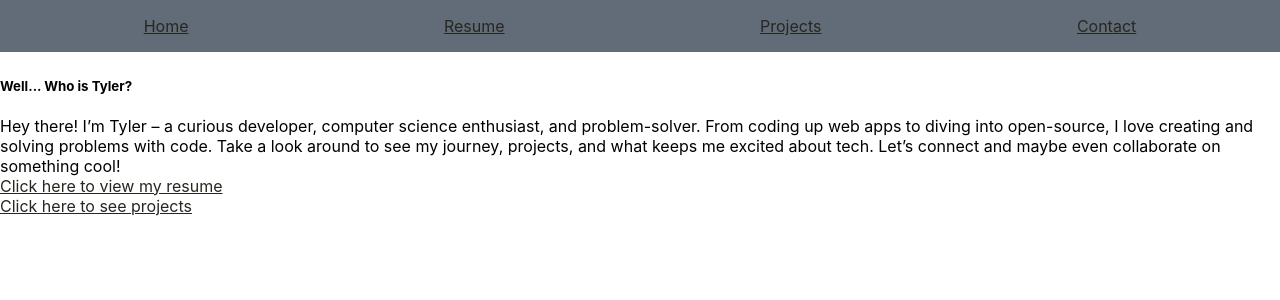
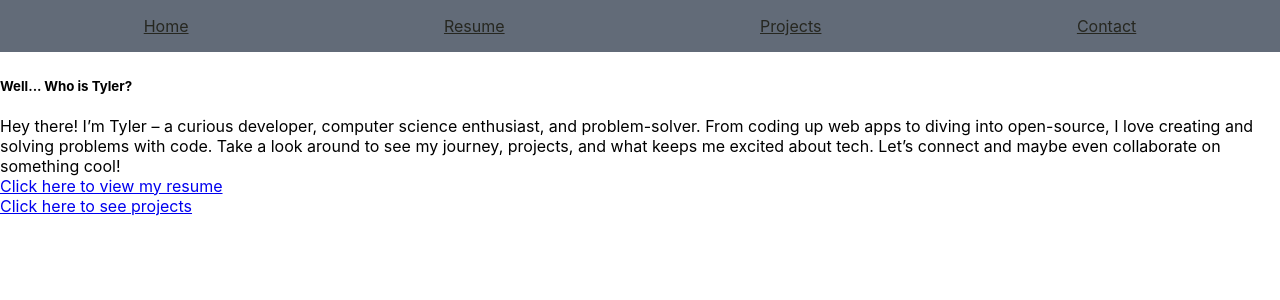
Before and after one commit to Vicguin65/Portfolio-Website, a React (Create React App) app in the folder portfolio-website/: page /home in a window 1280 px wide. Shown: the top 300 px of the page. Built offline with nearby package versions, Linux system fonts and the light colour scheme.

Commit message:
make sure only applied to navbar

```diff
--- a/portfolio-website/src/components/NavBar.css
+++ b/portfolio-website/src/components/NavBar.css
@@ -8,18 +8,18 @@
   flex-direction: row;
 }
 
-a:link {
+.navbar-container a:link {
   color: #262720;
 }
 
-a:visited {
+.navbar-container a:visited {
   color: #ffffff;
 }
 
-a:hover {
+.navbar-container a:hover {
   color: #728bad;
 }
 
-a:active {
+.navbar-container a:active {
   color: black;
 }
```
